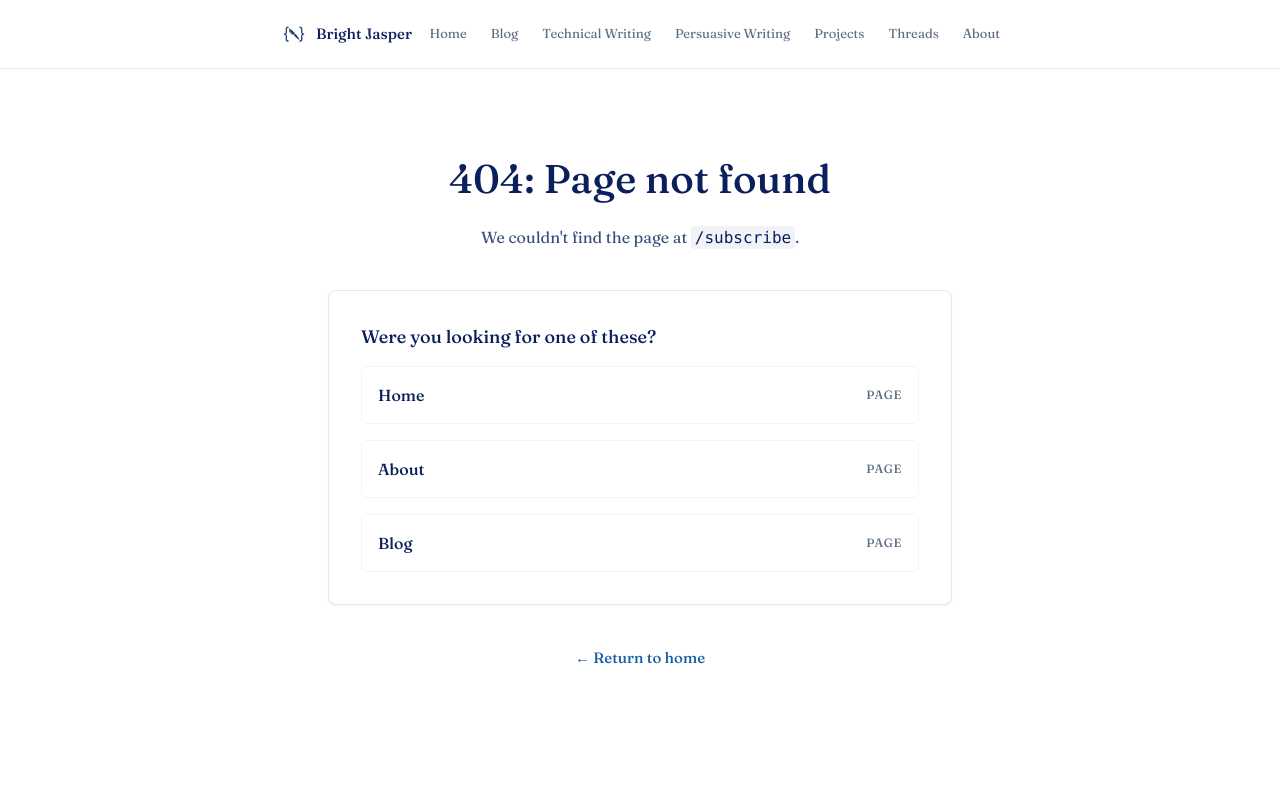
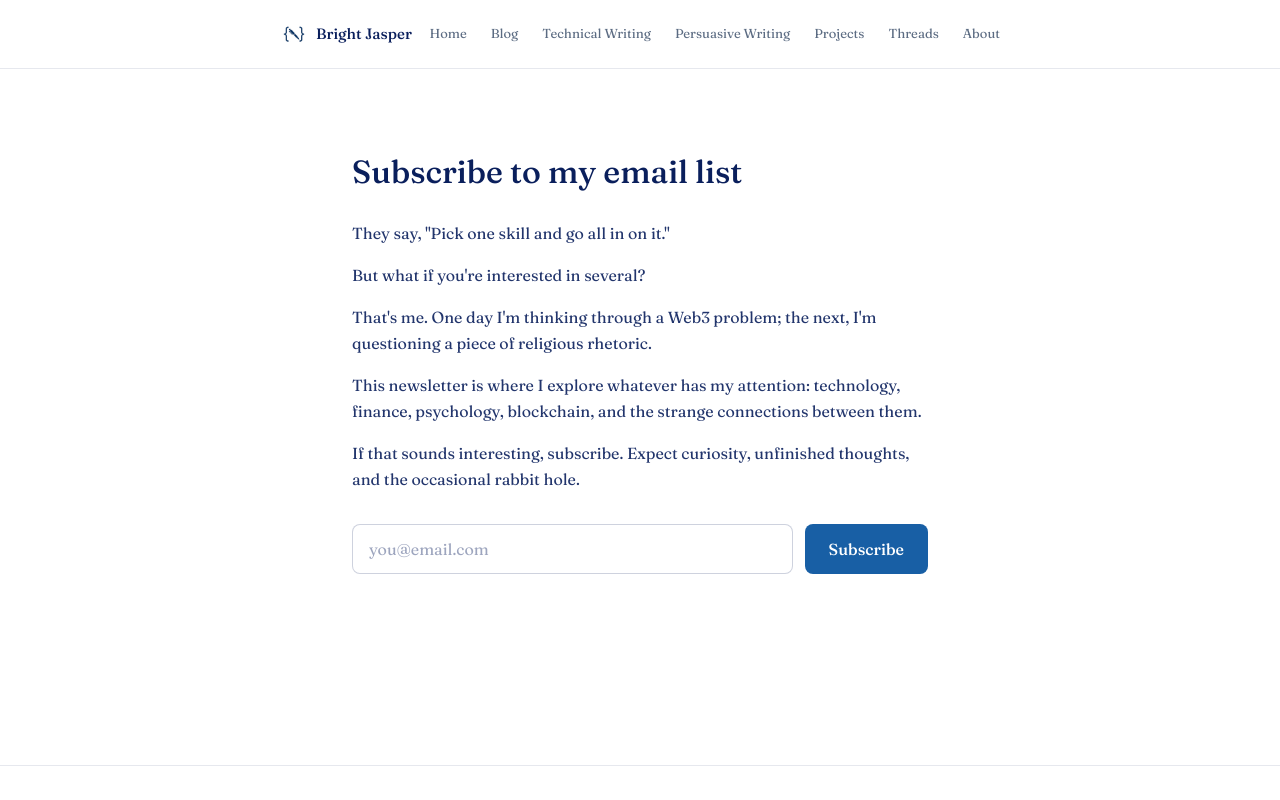
Before and after one commit to Aura-pix/bright-jasper, a Next.js app: page /subscribe in a window 1280 px wide. Before the commit this address had no page. Shown: the top 800 px of the page. Built offline with nearby package versions, Linux system fonts and the light colour scheme.

Commit message:
Added my newsletter page.

```diff
--- /dev/null
+++ b/app/api/subscribe/route.js
@@ -0,0 +1,33 @@
+import { NextResponse } from 'next/server';
+
+export async function POST(req) {
+  try {
+    const { email } = await req.json();
+
+    if (!email || !email.includes('@')) {
+      return NextResponse.json({ error: 'Valid email required' }, { status: 400 });
+    }
+
+    const res = await fetch('https://api.kit.com/v4/subscribers', {
+      method: 'POST',
+      headers: {
+        'Content-Type': 'application/json',
+        'X-Kit-Api-Key': process.env.KIT_API_SECRET,
+      },
+      body: JSON.stringify({
+        email_address: email.trim().toLowerCase()
+      }),
+    });
+
+    // Check if the response was ok. We don't strictly need to parse the data if it failed
+    // unless we want the error message, but we'll try catching any JSON parse errors too.
+    if (!res.ok) {
+      return NextResponse.json({ error: 'Failed to subscribe' }, { status: 500 });
+    }
+
+    return NextResponse.json({ success: true, message: 'Check your email to confirm' });
+  } catch (err) {
+    console.error("Subscription error:", err);
+    return NextResponse.json({ error: 'Something went wrong' }, { status: 500 });
+  }
+}
--- /dev/null
+++ b/app/subscribe/page.js
@@ -0,0 +1,95 @@
+"use client";
+
+import { useState } from "react";
+
+export default function SubscribePage() {
+  const [email, setEmail] = useState("");
+  const [status, setStatus] = useState("idle"); // idle, loading, success, error
+
+  const handleSubmit = async (e) => {
+    e.preventDefault();
+    setStatus("loading");
+    try {
+      const res = await fetch("/api/subscribe", {
+        method: "POST",
+        headers: { "Content-Type": "application/json" },
+        body: JSON.stringify({ email }),
+      });
+      if (res.ok) {
+        setStatus("success");
+        setEmail("");
+      } else {
+        setStatus("error");
+      }
+    } catch {
+      setStatus("error");
+    }
+  };
+
+  return (
+    <section className="px-6 pt-16 pb-20 flex items-center justify-center min-h-[75vh]">
+      <div className="max-w-xl w-full">
+        <h1 className="text-[28px] sm:text-[32px] font-medium text-ink mb-6">
+          Subscribe to my email list
+        </h1>
+
+        <div className="space-y-4 text-[16px] text-ink/90 leading-relaxed mb-8">
+          <p>They say, &quot;Pick one skill and go all in on it.&quot;</p>
+          <p>But what if you&apos;re interested in several?</p>
+          <p>
+            That&apos;s me. One day I&apos;m thinking through a Web3 problem;
+            the next, I&apos;m questioning a piece of religious rhetoric.
+          </p>
+          <p>
+            This newsletter is where I explore whatever has my attention:
+            technology, finance, psychology, blockchain, and the strange
+            connections between them.
+          </p>
+          <p>
+            If that sounds interesting, subscribe. Expect curiosity, unfinished
+            thoughts, and the occasional rabbit hole.
+          </p>
+        </div>
+
+        {status === "success" ? (
+          <div className="bg-[#F7FAFD] border border-accent/20 p-6 rounded-lg text-center">
+            <h2 className="text-[18px] font-medium text-ink mb-2">
+              Welcome to the chaotic side of life.
+            </h2>
+            <p className="text-[15px] text-ink/80">
+              Check your inbox! I sent a confirmation email. Click it to confirm
+              and you&apos;ll get the welcome mail.
+            </p>
+          </div>
+        ) : (
+          <form
+            onSubmit={handleSubmit}
+            className="flex flex-col sm:flex-row gap-3"
+          >
+            <input
+              type="email"
+              required
+              value={email}
+              onChange={(e) => setEmail(e.target.value)}
+              placeholder="you@email.com"
+              className="flex-1 px-4 py-3 border border-ink/20 rounded-lg focus:outline-none focus:border-accent focus:ring-1 focus:ring-accent text-ink placeholder-ink/40 transition-colors"
+            />
+            <button
+              type="submit"
+              disabled={status === "loading"}
+              className="px-6 py-3 bg-accent text-white rounded-lg font-medium hover:opacity-90 disabled:opacity-50 transition-opacity whitespace-nowrap"
+            >
+              {status === "loading" ? "Subscribing..." : "Subscribe"}
+            </button>
+          </form>
+        )}
+
+        {status === "error" && (
+          <p className="text-red-500 text-[14px] mt-3">
+            Something went wrong. Please try again.
+          </p>
+        )}
+      </div>
+    </section>
+  );
+}
```
Also changed, not shown: 1 other file (tests, documents, lock files or other folders).
